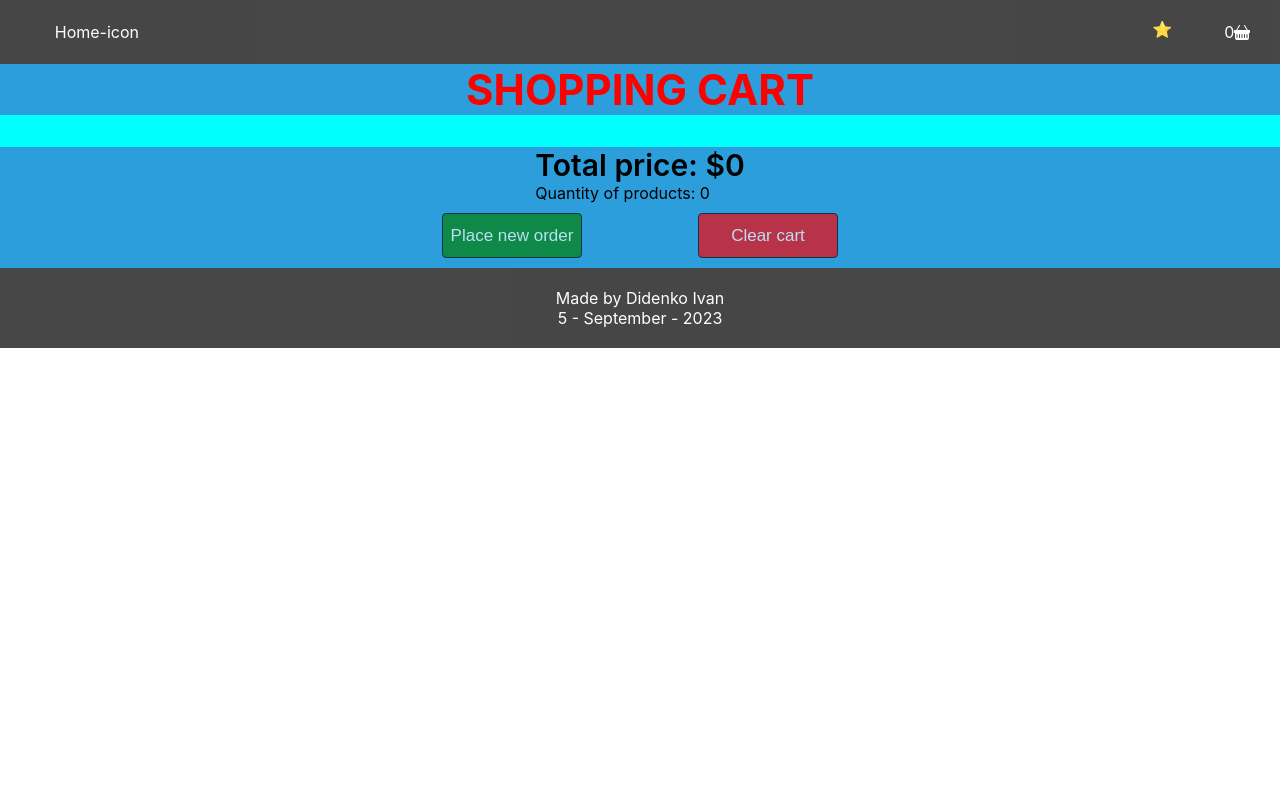
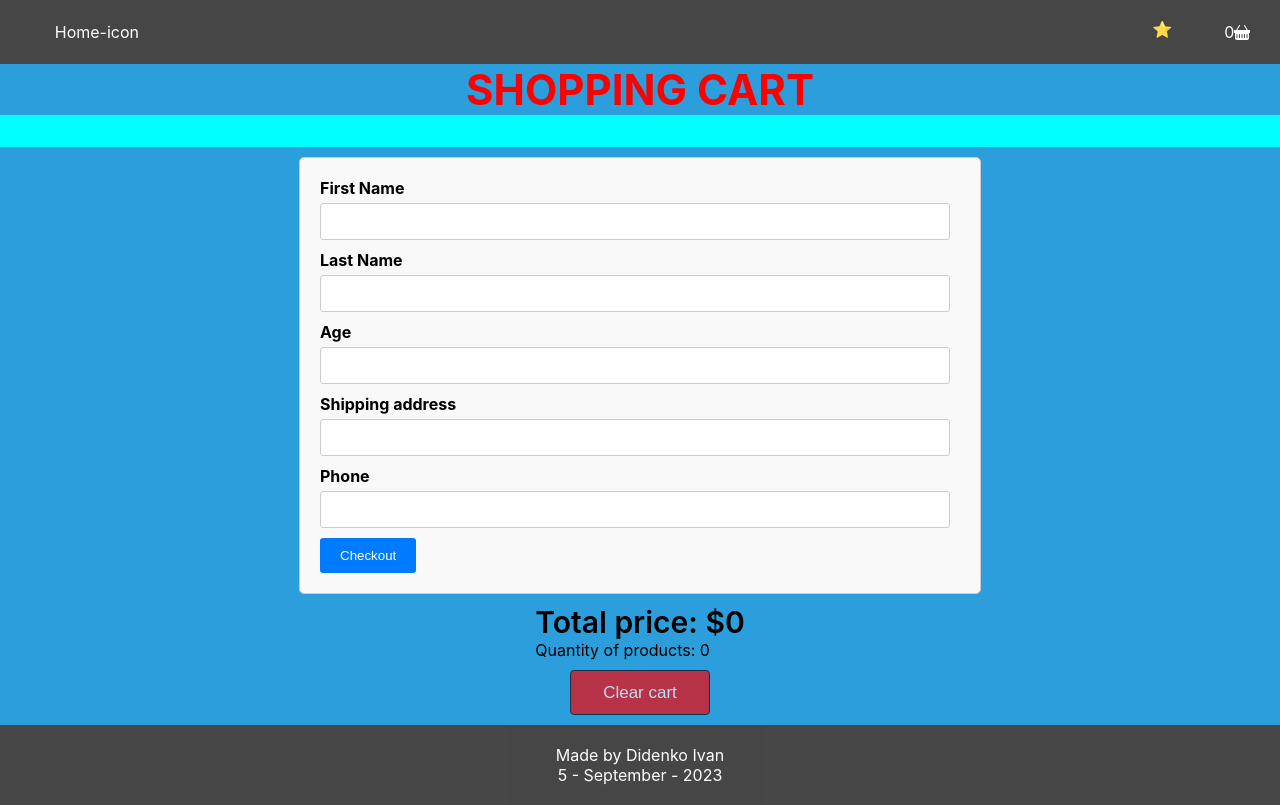
Before and after one commit to DidenkoIvan/react_redux_practise, a React (Create React App) app: page /Cart in a window 1280 px wide. Built offline with nearby package versions, Linux system fonts and the light colour scheme.

Commit message:
HM 5 done

```diff
--- a/package.json
+++ b/package.json
@@ -9,6 +9,7 @@
     "@testing-library/user-event": "^13.5.0",
     "axios": "^1.5.0",
     "file-system": "^2.2.2",
+    "formik": "^2.4.5",
     "react": "^18.2.0",
     "react-dom": "^18.2.0",
     "react-icons": "^4.11.0",
@@ -19,7 +20,8 @@
     "redux": "^4.2.1",
     "redux-thunk": "^2.4.2",
     "sass": "^1.66.1",
-    "web-vitals": "^2.1.4"
+    "web-vitals": "^2.1.4",
+    "yup": "^1.3.0"
   },
   "scripts": {
     "start": "react-scripts --openssl-legacy-provider start",
--- a/src/App.js
+++ b/src/App.js
@@ -40,8 +40,6 @@ useEffect(() => {
       document.title = 'my App';
     };
   }, []);
-
-
 // TO-DO outletcontext
   return (
     <Routes>
--- a/src/components/Cart/Cart.jsx
+++ b/src/components/Cart/Cart.jsx
@@ -4,14 +4,23 @@ import Button from '../Button/Button';
 import ModalForm from '../Modal/Modal';
 import Header from '../Header/Header';
 import Footer from '../Footer/Footer';
+import { Formik, Form, Field, ErrorMessage } from 'formik';
+import * as Yup from 'yup';
 
 
-function Cart() {
+function Cart({ onSubmit }) {
 
     const [cart, setCart] = useState([]);
     const [allProducts, setAllProducts] = useState([]);
     const [filteredList2, setFilteredList2] = useState([]);
     const [isModalOpen, setIsModalOpen] = useState(false);
+    const initialValues = {
+        firstName: '',
+        lastName: '',
+        age: '',
+        address: '',
+        mobile: '',
+      };
     let totalPrice = 0;
 
     useState(() => {
@@ -41,6 +50,27 @@ function Cart() {
         });
     }
 
+    const validationSchema = Yup.object({
+        firstName: Yup.string().required("this field is required"),
+        lastName: Yup.string().required("this field is required"),
+        age: Yup.number()
+          .required("this field is required")
+          .positive("Age must be a positive number")
+          .integer("Age must be an integer"),
+        address: Yup.string().required("this field is required"),
+        mobile: Yup.string()
+          .required("this field is required")
+          .matches(/^[0-9]{10}$/, "The phone number must contain 10 digits"),
+      });
+
+      const handleSubmit = (values) => {
+        const purchasedItems = localStorage.getItem("cart");
+        console.log('Придбані товари:', purchasedItems);
+
+        console.log('Інформація про користувача:', values);
+
+        onSubmit();
+      };
     return (
         <>
         <Header />
@@ -70,12 +100,43 @@ function Cart() {
                         ))}
                     </ol>
                 </div>
+                <Formik initialValues={initialValues} validationSchema={validationSchema} onSubmit={handleSubmit} >
+                    <Form className='form'>
+                        <div>
+                            <label htmlFor="firstName">First Name</label>
+                            <Field type="text" id="firstName" name="firstName" />
+                            <ErrorMessage name="firstName" component="div" className="error" />
+                        </div>
+                        <div>
+                            <label htmlFor="lastName">Last Name</label>
+                            <Field type="text" id="lastName" name="lastName" />
+                            <ErrorMessage name="lastName" component="div" className="error" />
+                        </div>
+                        <div>
+                            <label htmlFor="age">Age</label>
+                            <Field type="number" id="age" name="age" />
+                            <ErrorMessage name="age" component="div" className="error" />
+                        </div>
+                        <div>
+                            <label htmlFor="address">Shipping address</label>
+                            <Field type="text" id="address" name="address" />
+                            <ErrorMessage name="address" component="div" className="error" />
+                        </div>
+                        <div>
+                            <label htmlFor="mobile">Phone</label>
+                            <Field type="text" id="mobile" name="mobile" />
+                            <ErrorMessage name="mobile" component="div" className="error" />
+                        </div>
+                        <div>
+                            <button type="submit">Checkout</button>
+                        </div>
+                    </Form>
+                </Formik>
                 <div>
                     <p className='cart__totalPrice'>Total price: ${totalPrice}</p>
                     <p>Quantity of products: {filteredList2.length}</p>
                 </div>
                 <div className='buttons__container'>
-                    <Button text="Place new order" backgroundColor="green" />
                     <Button text="Clear cart" backgroundColor="red" onClick={() => {
                         // It`s temporarry solution below, will be changed soon
                         window.location.reload();
--- a/src/components/Cart/Cart.scss
+++ b/src/components/Cart/Cart.scss
@@ -77,3 +77,47 @@
     font-size: 30px;
     font-weight: 600;
 }
+
+
+.form {
+    width: 50%;
+    margin: 10px auto;
+    padding: 20px;
+    border: 1px solid #ccc;
+    border-radius: 5px;
+    background-color: #f9f9f9;
+  }
+
+  label {
+    display: block;
+    font-weight: bold;
+    margin-bottom: 5px;
+  }
+
+  input[type="text"],
+  input[type="number"] {
+    width: 95%;
+    padding: 10px;
+    margin-bottom: 10px;
+    border: 1px solid #ccc;
+    border-radius: 3px;
+  }
+
+  .error {
+    color: red;
+    font-size: 0.9rem;
+    margin-top: 5px;
+  }
+
+  button[type="submit"] {
+    background-color: #007bff;
+    color: #fff;
+    border: none;
+    padding: 10px 20px;
+    border-radius: 3px;
+    cursor: pointer;
+  }
+
+  button[type="submit"]:hover {
+    background-color: #0056b3;
+  }
```
Also changed, not shown: 1 other file (tests, documents, lock files or other folders).
